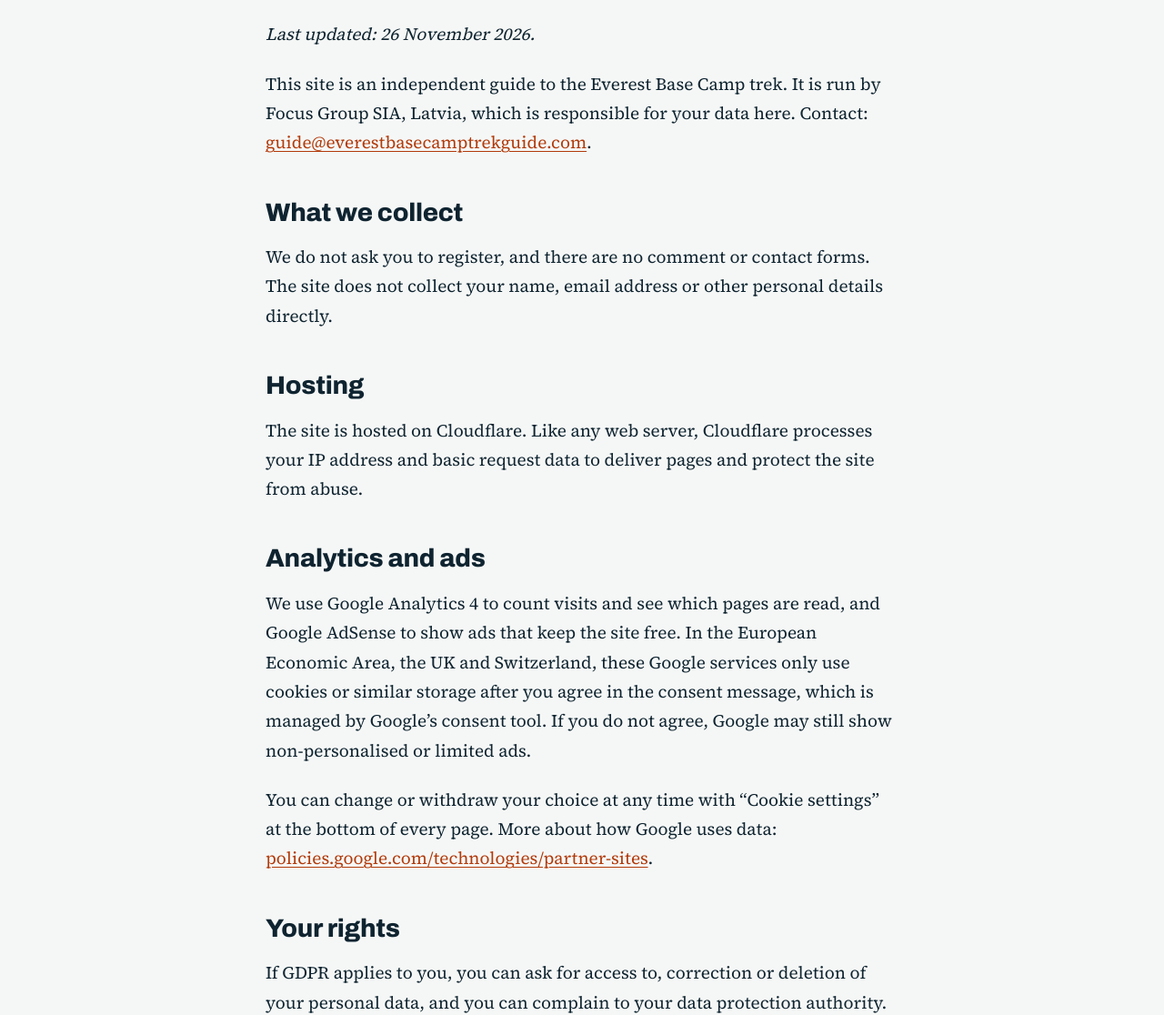
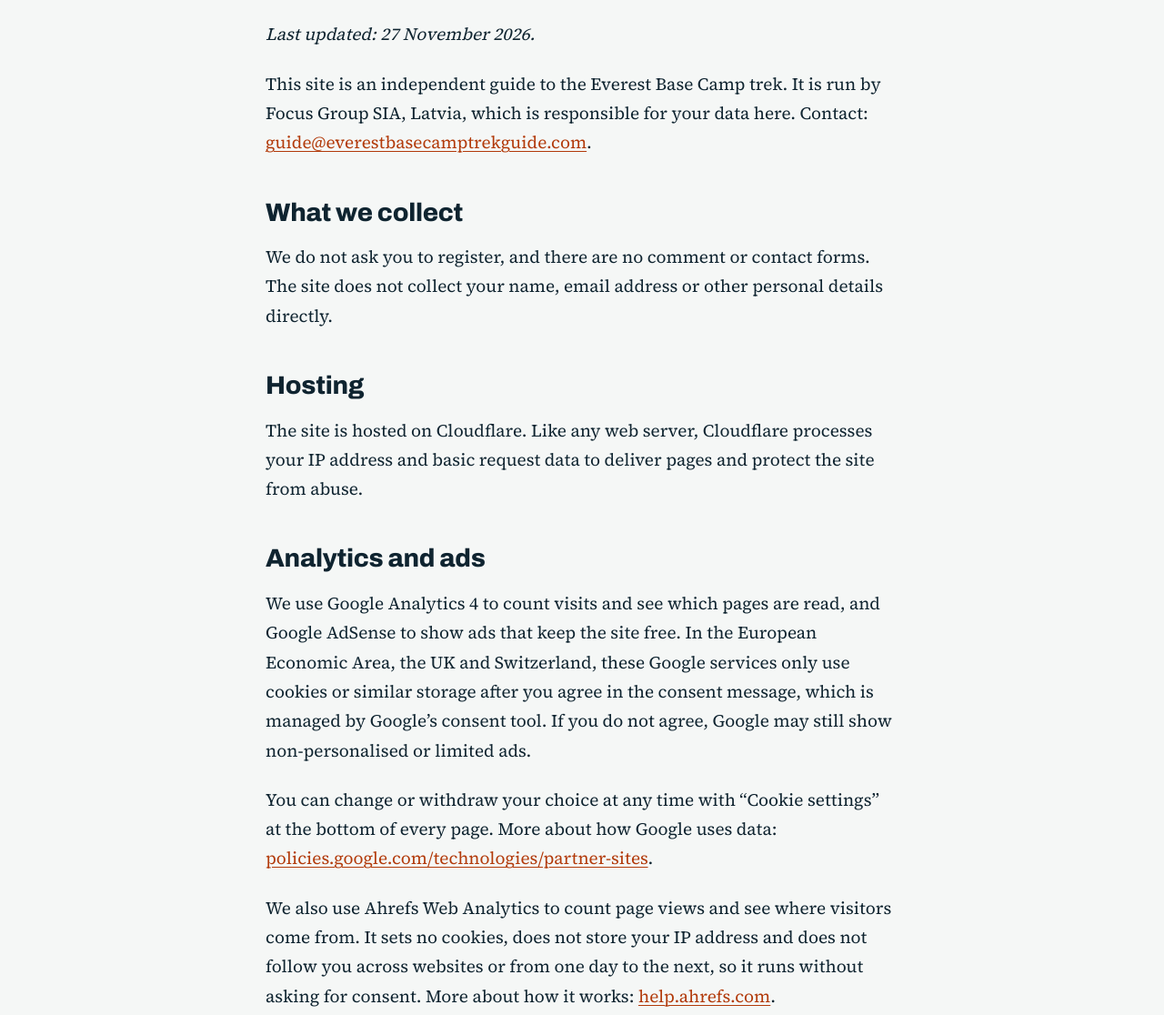
Before and after one commit to azprojekts/ebc-astro, an Astro site: page /privacy in a window 1280 px wide. Shown: the part 185-1301 px from the top of the page at 91% size. Built offline with nearby package versions, Linux system fonts and the light colour scheme; Astro itself is replaced by a stand-in of ours.

Commit message:
Add Ahrefs Web Analytics to <head> on every page
Static tag, exactly as Ahrefs provides it, after the Google consent/GA4/AdSense block.
Cookieless, so it loads without the consent message. Key kept in src/lib/site.ts.
Privacy page: one paragraph on Ahrefs Web Analytics, last-updated date 27 Nov 2026.

Co-Authored-By: Claude Opus 5.5 <noreply@anthropic.com>
Claude-Session: https://claude.ai/code/session_01QA1djiw1KJGZaL4ArvrEx8

```diff
--- a/src/layouts/Base.astro
+++ b/src/layouts/Base.astro
@@ -5,7 +5,7 @@ import '@fontsource-variable/source-serif-4/opsz-italic.css';
 import '../styles/global.css';
 import { getImage } from 'astro:assets';
 import type { ImageMetadata } from 'astro';
-import { SITE_NAME, GA4_ID, ADSENSE_CLIENT, PROD_HOST, HUB_INFO } from '../lib/site';
+import { SITE_NAME, GA4_ID, ADSENSE_CLIENT, PROD_HOST, AHREFS_KEY, HUB_INFO } from '../lib/site';
 
 interface Props {
   title: string;              // full <title>, 1:1 with the old site
@@ -59,6 +59,9 @@ const ld = jsonLd ? (Array.isArray(jsonLd) ? jsonLd : [jsonLd]) : [];
     add('https://pagead2.googlesyndication.com/pagead/js/adsbygoogle.js?client=' + ADSENSE_CLIENT, true);
   }
 </script>
+<!-- Ahrefs Web Analytics: cookieless, no personal data stored, so it loads without the consent message.
+     Kept as a static tag in <head> exactly as Ahrefs gives it, so their installation check can see it. -->
+<script is:inline src="https://analytics.ahrefs.com/analytics.js" data-key={AHREFS_KEY} async></script>
 </head>
 <body>
 <a class="visually-hidden" href="#main">Skip to content</a>
--- a/src/lib/site.ts
+++ b/src/lib/site.ts
@@ -5,6 +5,7 @@ export const SITE_NAME = 'Everest Base Camp Trek Guide';
 export const GA4_ID = 'G-X2Q7PW73K2';
 export const ADSENSE_CLIENT = 'ca-pub-8784828100627586';
 export const PROD_HOST = 'everestbasecamptrekguide.com';
+export const AHREFS_KEY = 'a1I3+Z9Qeae2bPfz4gk9+Q';
 
 export type Post = CollectionEntry<'posts'>;
 
--- a/src/pages/privacy.astro
+++ b/src/pages/privacy.astro
@@ -5,7 +5,7 @@ import { SITE_NAME } from '../lib/site';
 <Base title={`Privacy and cookies | ${SITE_NAME}`} description="How Everest Base Camp Trek Guide uses cookies, Google Analytics and AdSense, and how to change or withdraw your consent.">
   <div class="wrap prose" style="padding-top: 56px; padding-bottom: 96px; max-width: 760px">
     <h1 class="h-display" style="font-size: 44px; margin-bottom: 24px">Privacy and cookies</h1>
-    <p><em>Last updated: 26 November 2026.</em></p>
+    <p><em>Last updated: 27 November 2026.</em></p>
     <p>This site is an independent guide to the Everest Base Camp trek. It is run by Focus Group SIA, Latvia, which is responsible for your data here. Contact: <a href="mailto:guide@everestbasecamptrekguide.com">guide@everestbasecamptrekguide.com</a>.</p>
     <h2>What we collect</h2>
     <p>We do not ask you to register, and there are no comment or contact forms. The site does not collect your name, email address or other personal details directly.</p>
@@ -14,6 +14,7 @@ import { SITE_NAME } from '../lib/site';
     <h2>Analytics and ads</h2>
     <p>We use Google Analytics 4 to count visits and see which pages are read, and Google AdSense to show ads that keep the site free. In the European Economic Area, the UK and Switzerland, these Google services only use cookies or similar storage after you agree in the consent message, which is managed by Google’s consent tool. If you do not agree, Google may still show non-personalised or limited ads.</p>
     <p>You can change or withdraw your choice at any time with “Cookie settings” at the bottom of every page. More about how Google uses data: <a href="https://policies.google.com/technologies/partner-sites">policies.google.com/technologies/partner-sites</a>.</p>
+    <p>We also use Ahrefs Web Analytics to count page views and see where visitors come from. It sets no cookies, does not store your IP address and does not follow you across websites or from one day to the next, so it runs without asking for consent. More about how it works: <a href="https://help.ahrefs.com/en/articles/10247870-about-ahrefs-web-analytics">help.ahrefs.com</a>.</p>
     <h2>Your rights</h2>
     <p>If GDPR applies to you, you can ask for access to, correction or deletion of your personal data, and you can complain to your data protection authority. Write to <a href="mailto:guide@everestbasecamptrekguide.com">guide@everestbasecamptrekguide.com</a>. In Latvia, the authority is the Data State Inspectorate (Datu valsts inspekcija).</p>
   </div>
```
Also changed, not shown: README.md.
